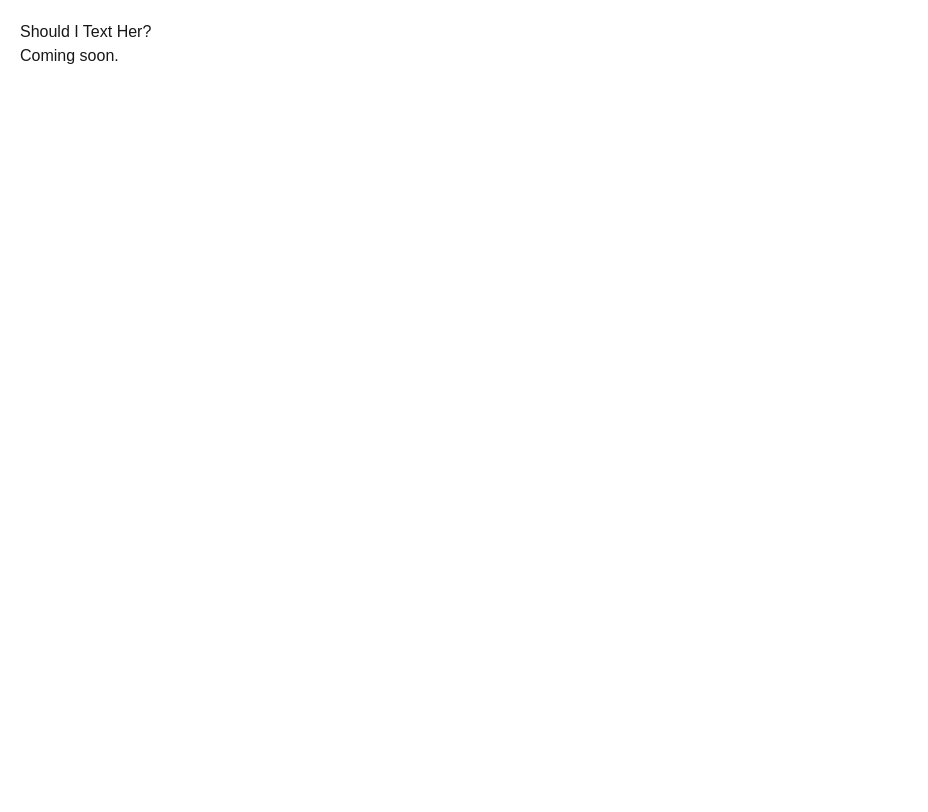
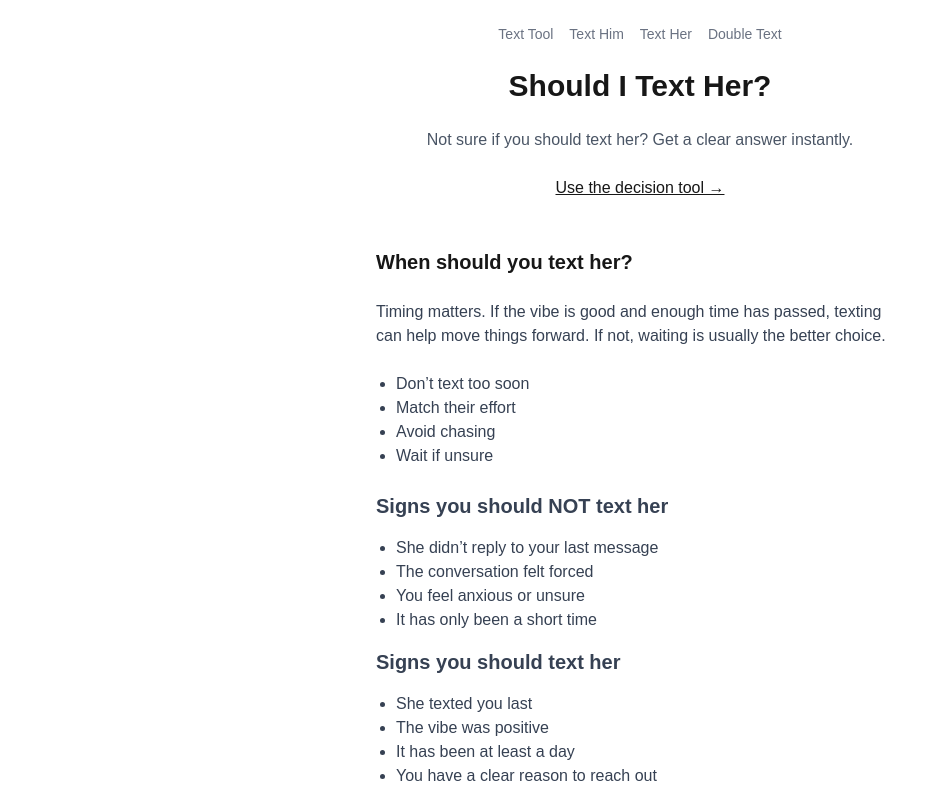
Before and after one commit to bosmeel/shouldido, a Next.js app: page /text-her in a window 1280 px wide. Shown: the whole page, without its empty margins (0-928 px from the left). Built offline with nearby package versions, Linux system fonts and the light colour scheme.

Commit message:
add real text her page

```diff
--- a/app/text-her/page.tsx
+++ b/app/text-her/page.tsx
@@ -1,8 +1,47 @@
+import SeoBlock from "../components/SeoBlock";
+import Nav from "../components/Nav";
+import Link from "next/link";
+
 export default function Page() {
   return (
-    <main style={{ padding: 20 }}>
-      <h1>Should I Text Her?</h1>
-      <p>Coming soon.</p>
+    <main className="max-w-xl mx-auto p-6 space-y-6">
+
+      <Nav />
+
+      <h1 className="text-3xl font-semibold text-center">
+        Should I Text Her?
+      </h1>
+
+      <p className="text-center text-gray-600">
+        Not sure if you should text her? Get a clear answer instantly.
+      </p>
+
+      <div className="text-center">
+        <Link href="/" className="underline">
+          Use the decision tool →
+        </Link>
+      </div>
+
+      <SeoBlock title="When should you text her?" />
+
+      <section className="space-y-4 text-gray-700">
+        <h2 className="text-xl font-semibold">Signs you should NOT text her</h2>
+        <ul className="list-disc ml-5">
+          <li>She didn’t reply to your last message</li>
+          <li>The conversation felt forced</li>
+          <li>You feel anxious or unsure</li>
+          <li>It has only been a short time</li>
+        </ul>
+
+        <h2 className="text-xl font-semibold">Signs you should text her</h2>
+        <ul className="list-disc ml-5">
+          <li>She texted you last</li>
+          <li>The vibe was positive</li>
+          <li>It has been at least a day</li>
+          <li>You have a clear reason to reach out</li>
+        </ul>
+      </section>
+
     </main>
   );
 }
```
